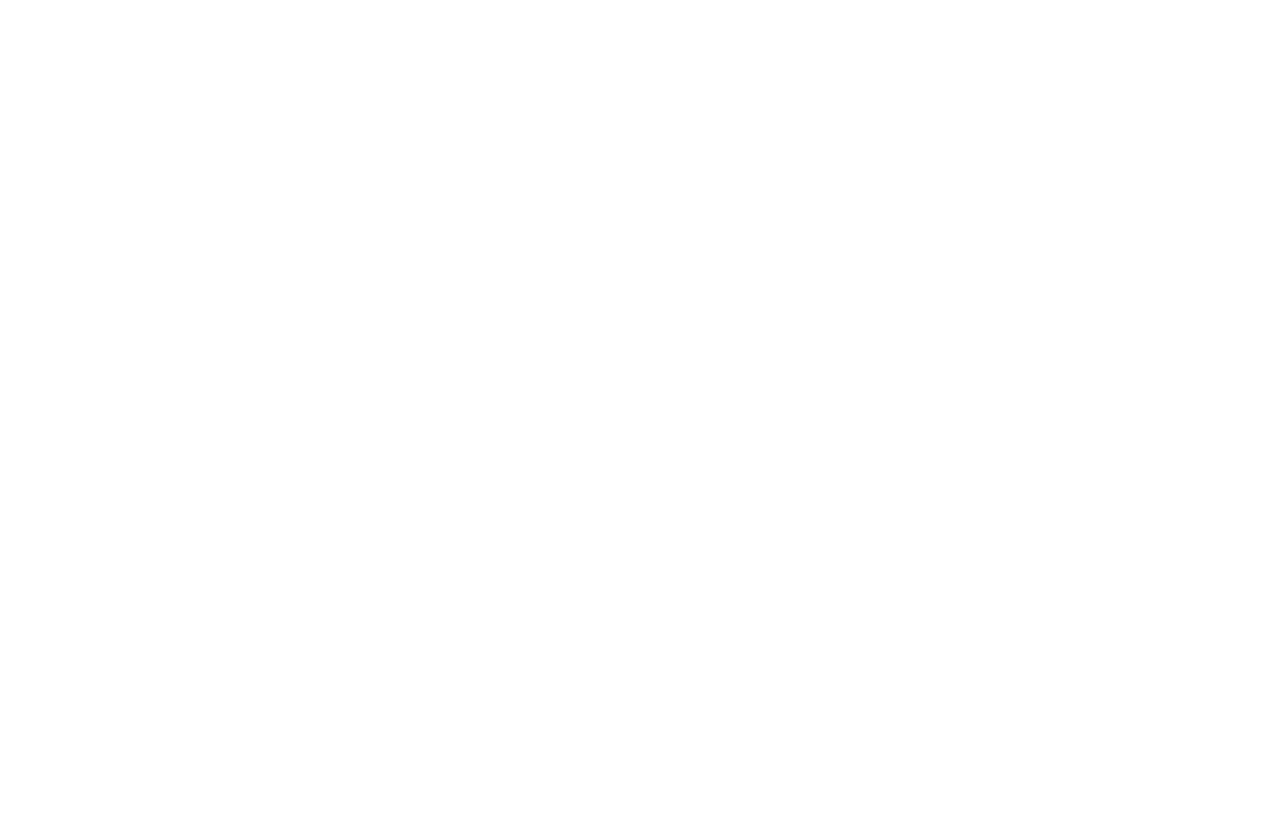
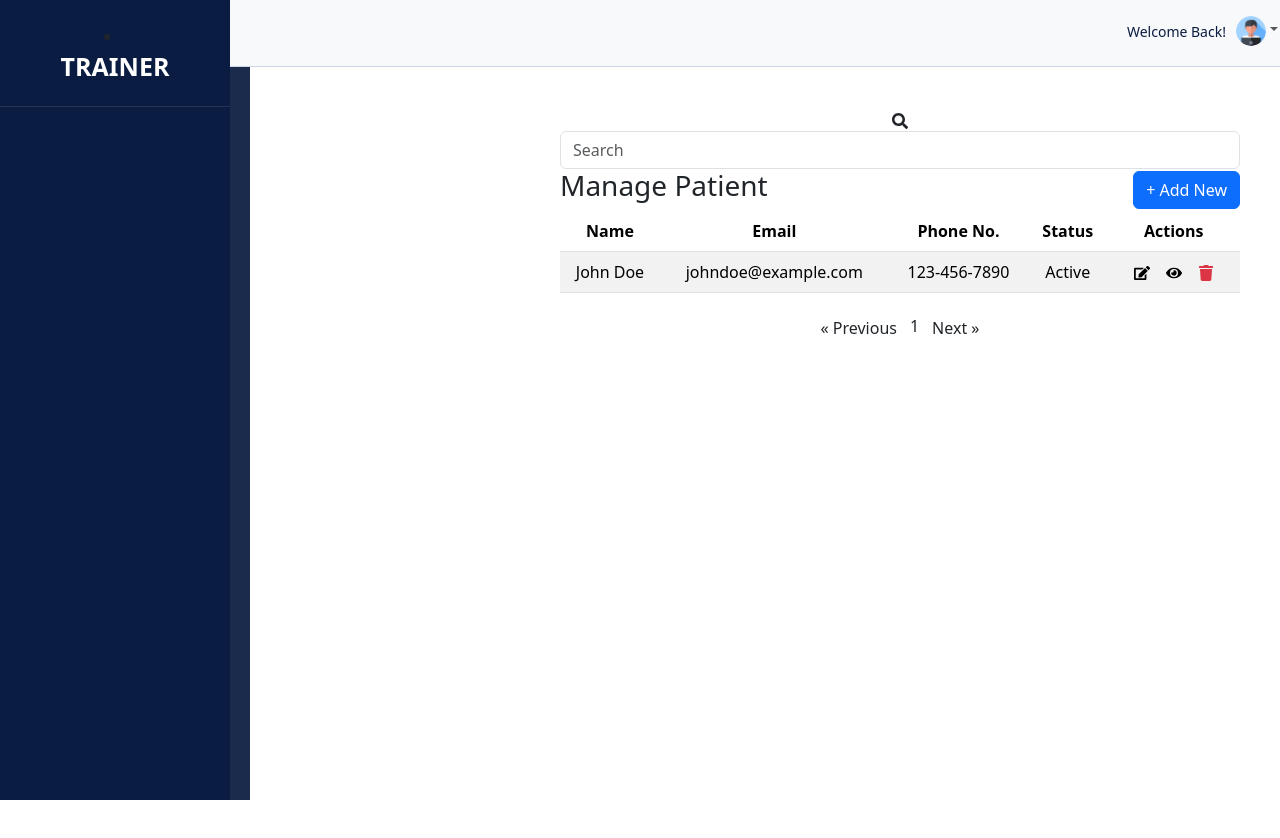
Before and after one commit to zeeshanarif3/portal_client, a React (Create React App) app: page /trainer-list in a window 1280 px wide. Before the commit this address had no page. Shown: the top 838 px of the page. Before the commit the page ends 800 px from the top, so only its background shows below. Built offline with nearby package versions, Linux system fonts and the light colour scheme.

Commit message:
sidebar,routechange

```diff
--- a/package.json
+++ b/package.json
@@ -16,6 +16,7 @@
     "react": "^19.0.0",
     "react-dom": "^19.0.0",
     "react-icons": "^5.5.0",
+    "react-paginate": "^8.3.0",
     "react-router-dom": "^7.2.0",
     "react-scripts": "5.0.1",
     "react-toastify": "^11.0.3",
--- a/src/App.js
+++ b/src/App.js
@@ -8,6 +8,7 @@
 import Header from './common/Header';
 import Dashboard from './Appdashboard/Admin/Dashboard';
 import Trainerdashboard from './Appdashboard/Trainer/TrainerDashboard';
+import TrainerList from './Appdashboard/Admin/TrainerList';
 
 const ProtectedLayout = ({ children }) => {
   return (
@@ -38,11 +39,19 @@
           }
         />
 
-<Route
+        <Route
           path="/trainerdashboard"
           element={
             <ProtectedLayout>
               <Trainerdashboard />
+            </ProtectedLayout>
+          }
+        />
+                <Route
+          path="/trainer-list"
+          element={
+            <ProtectedLayout>
+              <TrainerList />
             </ProtectedLayout>
           }
         />
--- /dev/null
+++ b/src/Appdashboard/Admin/Trainer.css
@@ -0,0 +1,21 @@
+.dashboard-wrapper {
+    display: flex;
+    height: 100vh;
+  }
+
+  .sidebar {
+    width: 250px;
+    background: #1a2b4c;
+    color: white;
+    padding: 20px;
+    height: 100vh;
+    position: fixed;
+    left: 0;
+    top: 0;
+  }
+
+  .main-content {
+    margin-left: 260px;
+    width: calc(100% - 260px);
+    padding: 20px;
+  }
--- /dev/null
+++ b/src/Appdashboard/Admin/TrainerList.jsx
@@ -0,0 +1,70 @@
+import React from "react";
+import { useNavigate } from "react-router-dom";
+import { FaSearch, FaEdit, FaEye, FaTrash } from "react-icons/fa";
+import "./Trainer.css"; // Import CSS for proper styling
+
+const TrainerList = () => {
+  const navigate = useNavigate();
+
+  return (
+    <div className="dashboard-wrapper">
+      <div className="sidebar">
+        <h2>PRESCRIBER</h2>
+        <ul>
+          <li>Dashboard</li>
+          <li>Manage Staff</li>
+          <li>Manage Patients</li>
+        </ul>
+      </div>
+      <div className="main-content">
+        <div className="card-body">
+          <div className="search-bar">
+            <div className="search-input">
+              <FaSearch className="search-icon" />
+              <input type="text" className="form-control" placeholder="Search" />
+            </div>
+          </div>
+          <div className="card-header d-flex justify-content-between align-items-center">
+            <h3>Manage Patient</h3>
+            <button className="btn btn-primary" onClick={() => navigate("/patient-addForm")}>
+              + Add New
+            </button>
+          </div>
+          <div className="table-container">
+            <table className="table table-striped">
+              <thead>
+                <tr>
+                  <th>Name</th>
+                  <th>Email</th>
+                  <th>Phone No.</th>
+                  <th>Status</th>
+                  <th>Actions</th>
+                </tr>
+              </thead>
+              <tbody>
+                <tr>
+                  <td>John Doe</td>
+                  <td>johndoe@example.com</td>
+                  <td>123-456-7890</td>
+                  <td>Active</td>
+                  <td>
+                    <FaEdit className="mx-2" />
+                    <FaEye className="mx-2" />
+                    <FaTrash className="mx-2 text-danger" />
+                  </td>
+                </tr>
+              </tbody>
+            </table>
+            <div className="pagination-controls">
+              <button className="btn">&laquo; Previous</button>
+              <span className="page-number">1</span>
+              <button className="btn">Next &raquo;</button>
+            </div>
+          </div>
+        </div>
+      </div>
+    </div>
+  );
+};
+
+export default TrainerList;
--- a/src/common/Sidebar.jsx
+++ b/src/common/Sidebar.jsx
@@ -2,10 +2,10 @@
 import { FaTimes } from "react-icons/fa";
 import Header from "./Header";
 import "./Sidebar.css";
-import React, { useState, useEffect } from 'react';
+import React, { useState, useEffect } from "react";
 
 const Sidebar = ({ onClose, userName, onLogout }) => {
-  const [userRole, setUserRole] = useState("");
+  const [userRole, setUserRole] = useState(null);
 
 
   useEffect(() => {
@@ -13,7 +13,8 @@
     if (userdata) {
       try {
         const userObj = JSON.parse(userdata);
-        setUserRole(userObj.role === 0 ? "Admin" : "Trainer");
+        setUserRole(userObj.role);
+        console.log("User Role:", userObj.role);
       } catch (error) {
         console.error("Error parsing user data:", error);
       }
@@ -22,39 +23,65 @@
 
   return (
     <div className="page-wrapper chiller-theme toggled">
-      {/* Include the Header above the Sidebar */}
+
       <Header userName={userName} onLogout={onLogout} />
 
       <aside id="sidebar" className="sidebar-wrapper">
         <div className="sidebar-content">
           <div className="sidebar-brand">
             <li>
-              <p className="dme_logo">{userRole}</p>
+              <p className="dme_logo">{userRole === 0 ? "ADMIN" : "TRAINER"}</p>
             </li>
             <div id="close-sidebar" onClick={onClose}>
               <FaTimes />
             </div>
           </div>
+
           <div className="sidebar-menu">
             <ul>
+              {userRole !== null && (
+                <>
+
+                  {userRole === 0 ? (
+                    <>
                       <li>
                         <Link to="/dashboard">
-                  <img src="" />
                           <span>Dashboard</span>
                         </Link>
                       </li>
                       <li>
-                <Link to="/patient-list">
-                  <img src="" />
-                  <span>Manage Patients</span>
+                        <Link to="/trainer-list">
+                          <span>Trainer</span>
                         </Link>
                       </li>
                       <li>
-                <Link to="/staff-list">
-                  <img src="" />
-                  <span>Manage Staff</span>
+                        <Link to="/leave">
+                          <span>Leave</span>
                         </Link>
                       </li>
+                    </>
+                  ) : (
+                    <>
+
+                      <li>
+                        <Link to="/userdashboard">
+                          <span>User Dashboard</span>
+                        </Link>
+                      </li>
+                      <li>
+                        <Link to="/settings">
+                          <span>Settings</span>
+                        </Link>
+                      </li>
+                      <li>
+                        <Link to="/myleave">
+                          <span>My Leave</span>
+                        </Link>
+                      </li>
+                    </>
+                  )}
+                </>
+              )}
             </ul>
           </div>
         </div>
```
Also changed, not shown: 1 other file (tests, documents, lock files or other folders). Lines whose indentation alone changed are shown as unchanged.
